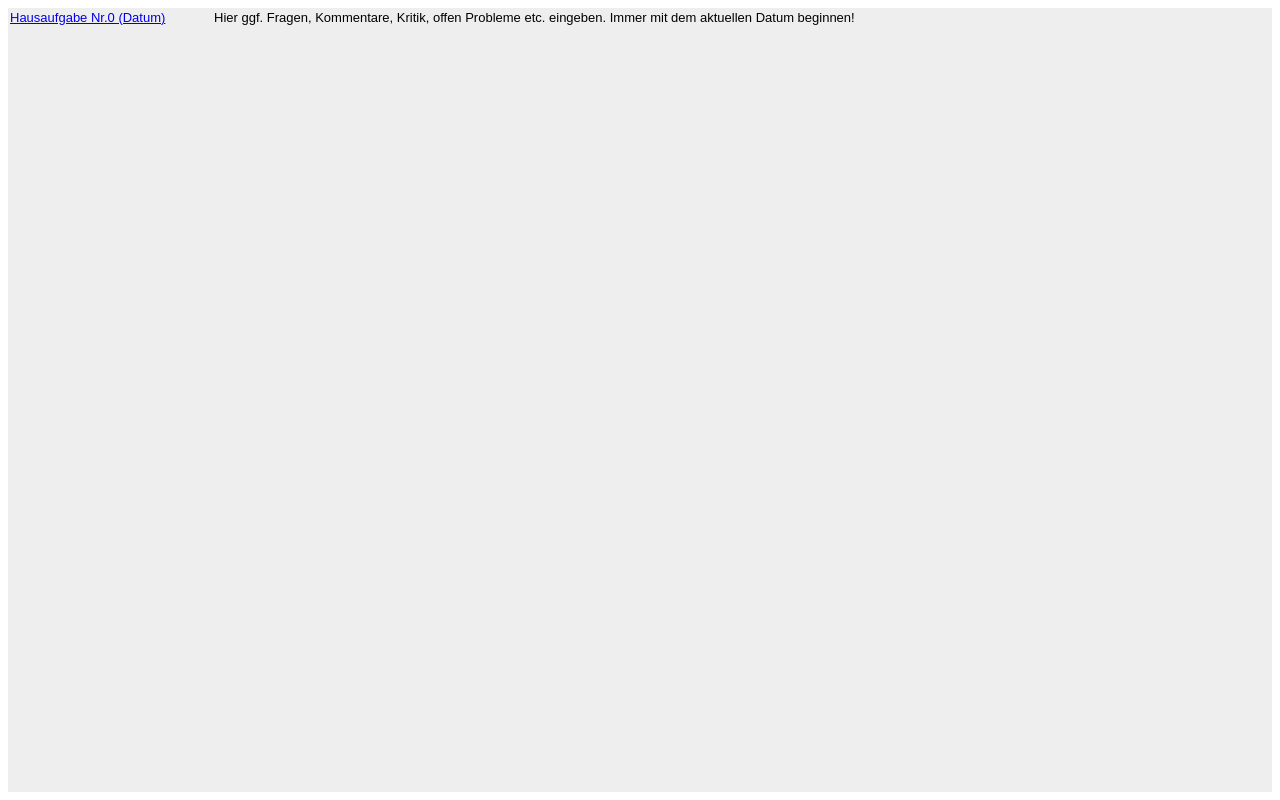
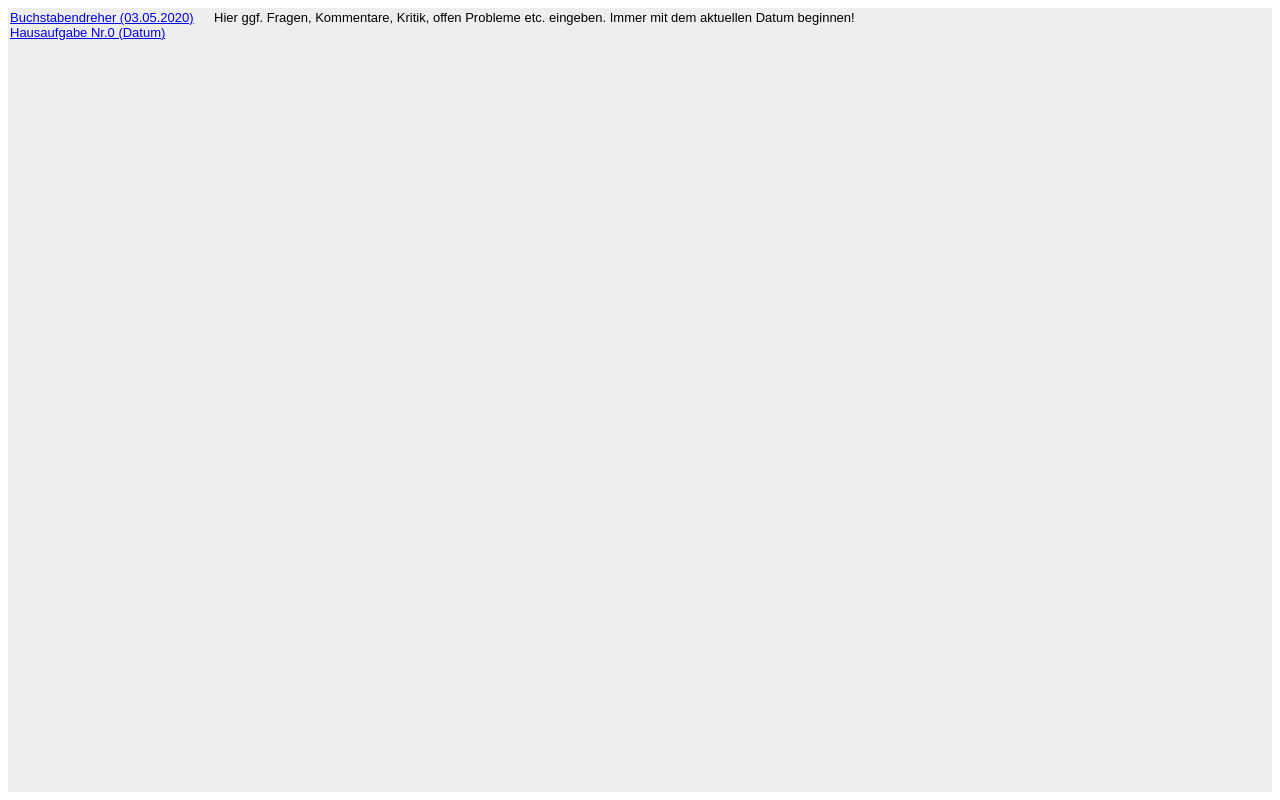
Before and after one commit to LenaGHfu/Softwaredesign20, a plain HTML site: page Steckbrief/steckbrief.htm in a window 1280 px wide. Drawn offline with Linux system fonts and the light colour scheme.

Commit message:
Buchstabendreher

```diff
--- a/Steckbrief/steckbrief.htm
+++ b/Steckbrief/steckbrief.htm
@@ -10,6 +10,7 @@
 		<a href="link" target="_blank">Applikation.zip (01.01.2111)</a><br />
 		<a href="link" target="_blank">Applikation.swf (01.01.2111)</a><br />
 		-->
+		<a href="https://github.com/LenaGHfu/Softwaredesign20/blob/master/Buchstabendreher/Program.cs" target="_blank">Buchstabendreher (03.05.2020)</a><br>
 		<a href="https://webuser.hs-furtwangen.de/~del/Softwaredesign/Steckbrief/link" target="_blank">Hausaufgabe Nr.0 (Datum)</a><br>
 	</td>
     <td>Hier ggf. Fragen, Kommentare, Kritik, offen Probleme etc. eingeben. Immer mit dem aktuellen Datum beginnen!</td>
```
